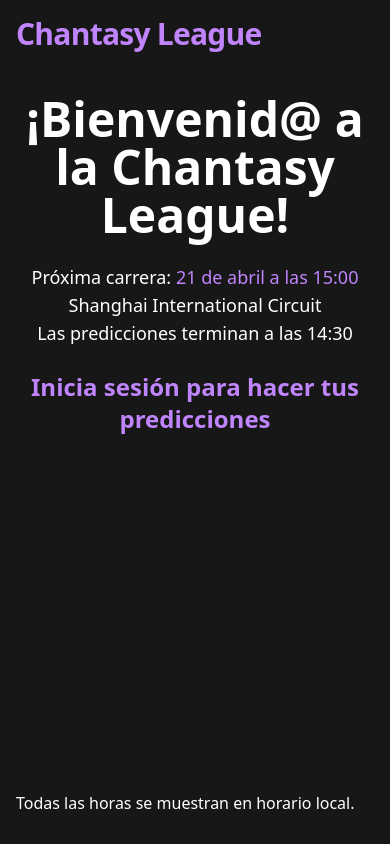
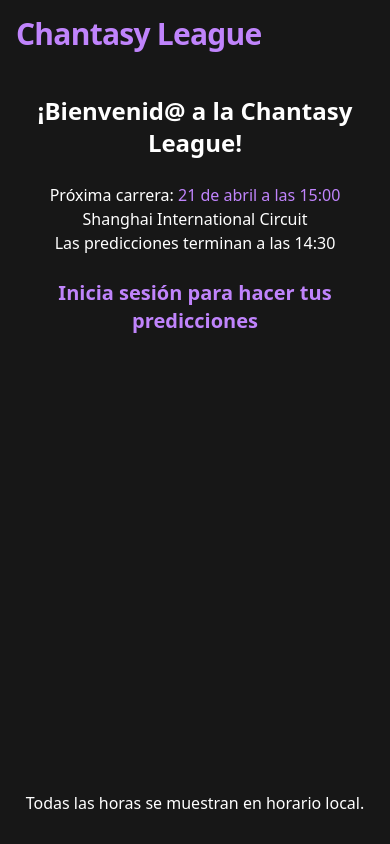
Before and after one commit to MiguelHigueraDev/cfi-chantasy, an Angular app: page / in a window 390 px wide. Built offline with nearby package versions, Linux system fonts and the light colour scheme.

Commit message:
feat: improve responsive styling

```diff
--- a/src/app/footer/footer.component.html
+++ b/src/app/footer/footer.component.html
@@ -1,3 +1,3 @@
-<footer class="p-4">
+<footer class="p-4 text-center sm:text-left">
     <div>Todas las horas se muestran en horario local.</div>
 </footer>
--- a/src/app/welcome-screen/welcome-screen.component.html
+++ b/src/app/welcome-screen/welcome-screen.component.html
@@ -1,9 +1,9 @@
 <div class="p-4 space-y-6">
-    <h2 class="text-5xl text-center font-bold">¡Bienvenid&#64; a la Chantasy League!</h2>
-    <div class="text-center text-lg">
+    <h2 class="text-2xl sm:text-3xl md:text-5xl text-center font-bold">¡Bienvenid&#64; a la Chantasy League!</h2>
+    <div class="text-center text-md sm:text-lg">
         <p>Próxima carrera: <span class="text-purple-400">21 de abril a las 15:00</span></p>
         <p>Shanghai International Circuit</p>
         <p>Las predicciones terminan a las 14:30</p>
     </div>
-    <h3 class="text-2xl text-center font-semibold text-purple-400">Inicia sesión para hacer tus predicciones</h3>
+    <h3 class="text-xl sm:text-2xl md:text-2xl text-center font-semibold text-purple-400">Inicia sesión para hacer tus predicciones</h3>
 </div>
```
